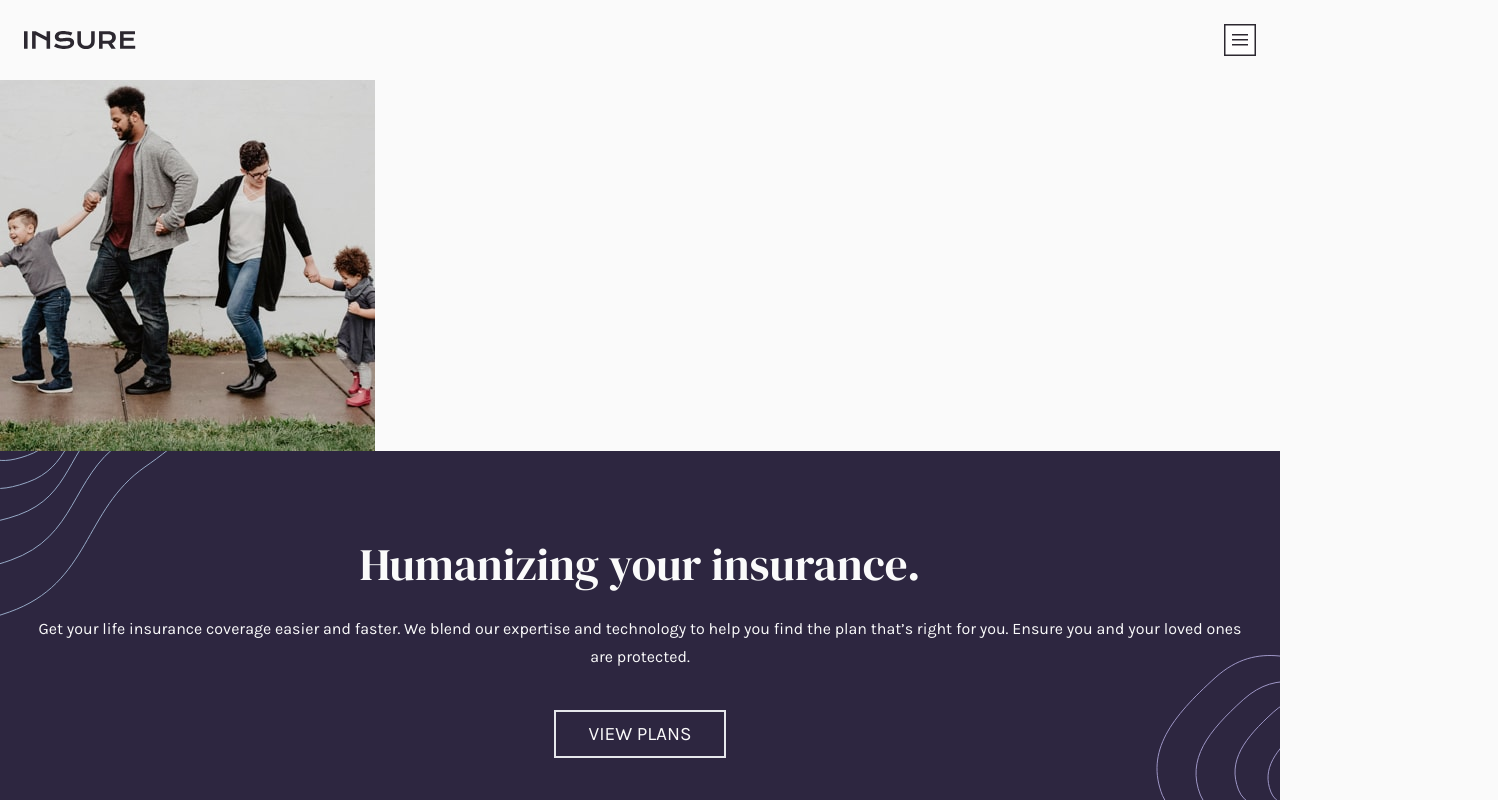
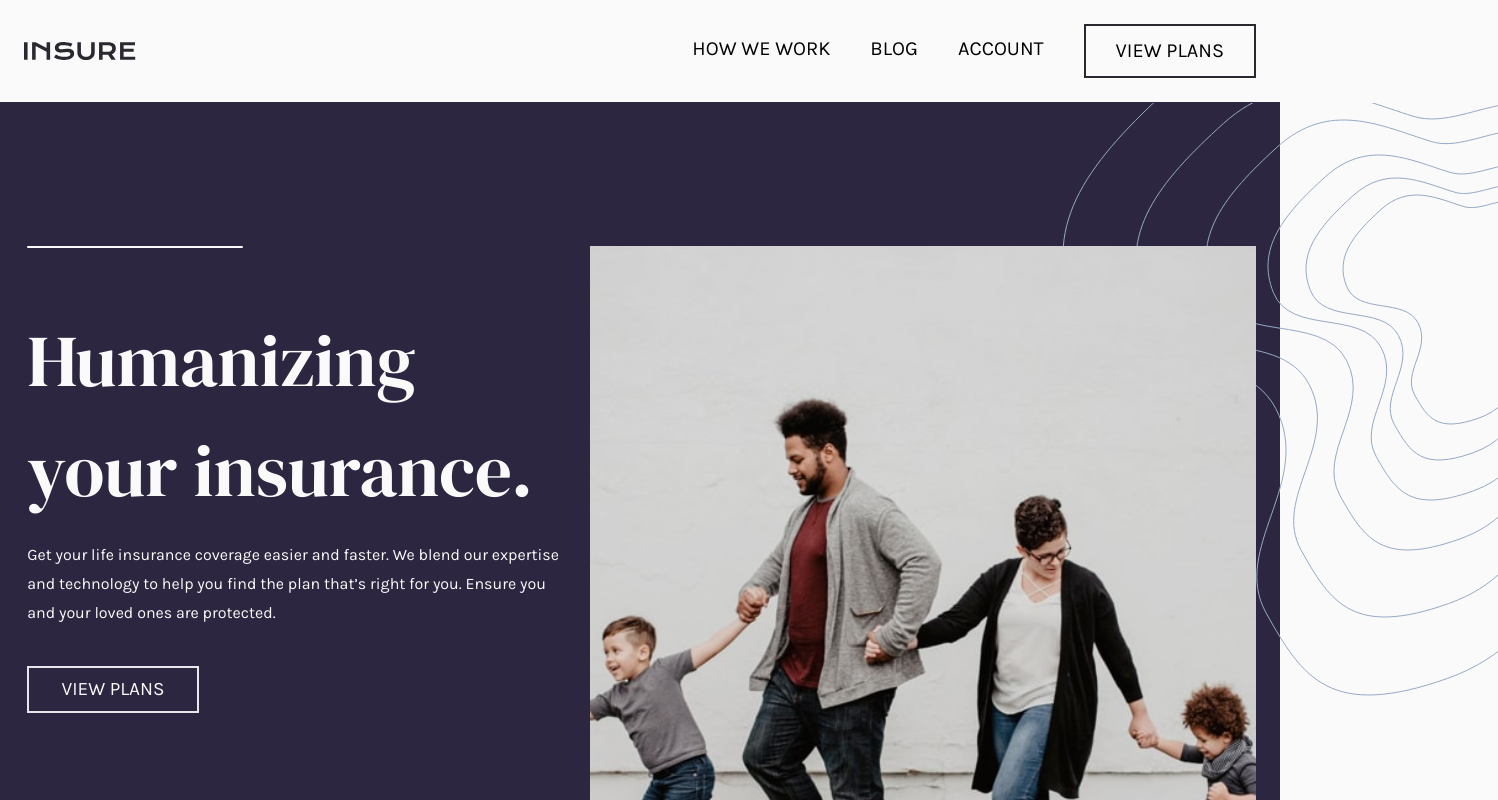
Before and after one commit to cendyz/Insure-landing-page, a Vue app: page / in a window 1280 px wide. Shown: the top 800 px of the page, 1498 px wide, since content can reach past the window. Built offline with nearby package versions, Linux system fonts and the light colour scheme.

Commit message:
header desktop

```diff
--- a/src/components/Header.vue
+++ b/src/components/Header.vue
@@ -1,32 +1,60 @@
 <template>
-	<header>
-		<img :src="mobilePattern" alt="dad, mom and two kids" />
+	<header class="bg-darkViolet lg:py-[4em]">
+		<img
+			:src="mobilePattern"
+			alt="dad, mom and two kids"
+			class="block w-full lg:hidden" />
+
 		<div
-			class="bg-darkViolet text-center py-[5em] px-[1.7em] text-veryLightGray relative">
-			<h1 class="text-[4.5rem] font-display font-display400 z-10 relative">
+			class="py-[5em] px-[1.7em] text-veryLightGray relative flex w-[100%] lg:justify-between lg:container">
+			<div class="text-center lg:w-[44%] lg:text-left">
+				<div
+					class="hidden lg:block h-[2px] rounded-2xl w-[40%] bg-veryLightGray"></div>
+				<h1
+					class="text-[4.5rem] font-display font-display400 z-10 relative lg:text-[7.3rem] lg:mt-[.8em]">
 					Humanizing your insurance.
 				</h1>
-			<p class="mt-[1em] leading-[1.8] z-10 relative">
+				<p class="mt-[1em] leading-[1.8] z-10 relative lg:text-[1.6rem]">
 					Get your life insurance coverage easier and faster. We blend our
-				expertise and technology to help you find the plan that’s right for
-				you. Ensure you and your loved ones are protected.
+					expertise and technology to help you find the plan that’s right
+					for you. Ensure you and your loved ones are protected.
 				</p>
 				<button
 					type="button"
 					class="uppercase mt-[2em] py-[.4em] px-[1.7em] border-2 text-[1.9rem] relative">
 					view plans
 				</button>
-			<img :src="topLeftLines" alt="" class="absolute top-0 left-0 z-0" />
+			</div>
+			<picture>
+				<source :srcset="desktopPattern" media="(min-width: 992px)" />
+				<img
+					:src="mobilePattern"
+					alt="dad, mom and two kids"
+					class="hidden w-full lg:block lg:absolute lg:right-[1.5em] lg:w-[52%] z-10" />
+			</picture>
+			<picture>
+				<source :srcset="desktopTopLines" media="(min-width: 992px)" />
+				<img
+					:src="topLeftLines"
+					alt=""
+					class="absolute top-0 left-0 z-0 lg:left-full lg:-translate-x-1/2 lg:top-[-10%]" />
+			</picture>
+			<picture>
+				<source :srcset="desktopBotLines" media="(min-width: 992px)" />
 				<img
 					:src="bottomRightLines"
 					alt=""
-				class="absolute bottom-[-38%] right-0 z-0" />
+					class="absolute bottom-[-38%] right-0 z-0 lg:right-full lg:bottom-[-55%]" />
+			</picture>
 		</div>
 	</header>
 </template>
 
 <script setup lang="ts">
 import mobilePattern from '@/images/image-intro-mobile.jpg'
+import desktopPattern from '@/images/image-intro-desktop.jpg'
 import topLeftLines from '@/images/bg-pattern-intro-left-mobile.svg'
 import bottomRightLines from '@/images/bg-pattern-intro-right-mobile.svg'
+import desktopTopLines from '@/images/bg-pattern-intro-right-desktop.svg'
+import desktopBotLines from '@/images/bg-pattern-intro-left-desktop.svg'
 </script>
--- a/src/components/Nav.vue
+++ b/src/components/Nav.vue
@@ -1,15 +1,15 @@
 <template>
 	<nav
-		class="fixed top-0 left-0  w-full flex justify-between p-[1.5em] items-center bg-veryLightGray z-[100]">
+		class="fixed top-0 left-0  w-full flex justify-between p-[1.5em] items-center bg-veryLightGray z-[100] lg:static lg:container">
 		<img :src="logo" alt="logo workit" class="block" />
-		<button @click="isOpenNavMenu = !isOpenNavMenu">
+		<button @click="isOpenNavMenu = !isOpenNavMenu" class="lg:hidden">
 			<img :src="burgerOpen" alt="menu open icon" v-if="!isOpenNavMenu" />
 			<img :src="burgerClose" alt="menu close icon" v-else />
 		</button>
 		<Transition name="navMenu">
 			<div
 				v-if="isOpenNavMenu"
-				class="fixed w-full top-[5em] left-0 h-[calc(100%-5em)] bg-veryDarkViolet flex flex-col items-center px-[1.3em] py-[2.2em] gap-y-[.8em]">
+				class="fixed w-full top-[5em] left-0 h-[calc(100%-5em)] bg-veryDarkViolet flex flex-col items-center px-[1.3em] py-[2.2em] gap-y-[.8em] lg:hidden">
 				<img :src="navPattern" alt="" class="absolute bottom-0 w-full" />
 				<a
 					href="#"
@@ -21,6 +21,17 @@
 				>
 			</div>
 		</Transition>
+		<div
+			class="space-x-[2em] hidden lg:flex">
+			<a
+				href="#"
+				class="text-veryGrayishViolet uppercase text-[2rem] last:border-2 py-[.5em]  last:text-center last:px-[1.5em] last:border-veryDarkViolet"
+				v-for="item in mobileMenuLinks"
+				@click="isOpenNavMenu = false"
+				:key="nanoid()"
+				>{{ item.link }}</a
+			>
+		</div>
 	</nav>
 </template>
 
```
Lines whose indentation alone changed are shown as unchanged.
